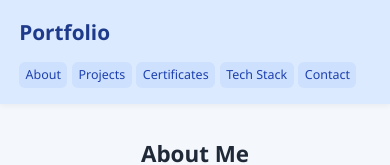
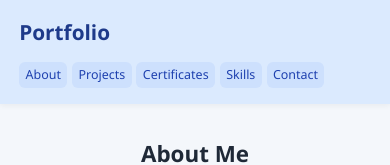
Before and after one commit to freak-18/portf, a React (Create React App) app: page / in a window 390 px wide. Shown: the top 165 px of the page. Built offline with nearby package versions, Linux system fonts and the light colour scheme; no server answers.

Commit message:
fix: mobile nav scroll offset + rename Tech Stack to Skills

```diff
--- a/src/App.css
+++ b/src/App.css
@@ -110,7 +110,7 @@ main {
   margin-bottom: 5rem;
   padding: 3rem 1rem;
   animation: fadeInUp 0.8s forwards;
-  scroll-margin-top: 120px;
+  scroll-margin-top: 80px;
 }
 
 h2 {
@@ -278,6 +278,7 @@ footer {
   .section {
     padding: 1.5rem 0.5rem;
     margin-bottom: 3rem;
+    scroll-margin-top: 160px;
   }
 
   h2 { font-size: 1.6rem; }
--- a/src/App.jsx
+++ b/src/App.jsx
@@ -29,7 +29,7 @@ function App() {
             <a href="#about">About</a>
             <a href="#projects">Projects</a>
             <a href="#certificates">Certificates</a>
-            <a href="#techstack">Tech Stack</a>
+            <a href="#techstack">Skills</a>
             <a href="#contact">Contact</a>
           </nav>
         </header>
@@ -89,7 +89,7 @@ function App() {
           <div className="divider"></div>
 
           <section id="techstack" className="section parallax">
-            <h2>Tech Stack</h2>
+            <h2>Skills</h2>
             <TechStack />
           </section>
 
```
